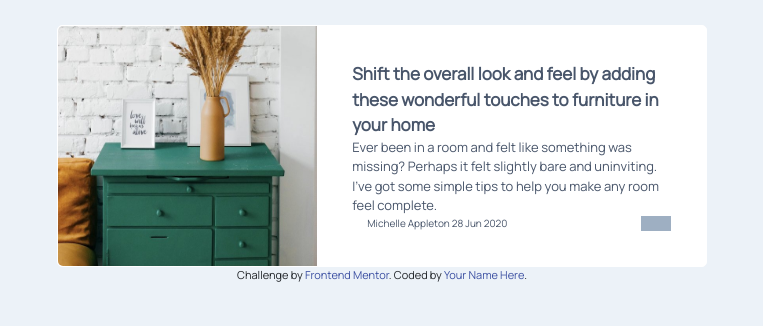
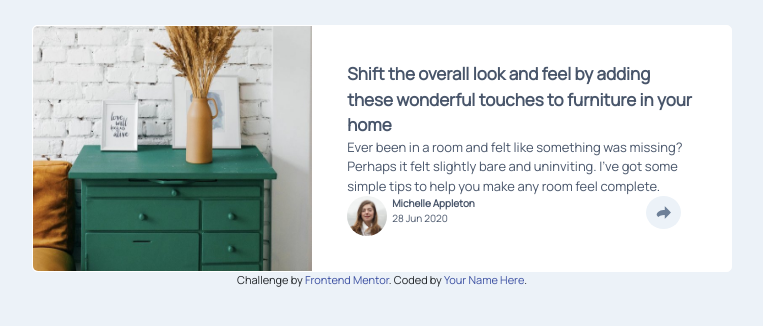
Before and after one commit to Jye-Dewar/FE-ar-prev, a plain HTML site: page index.html in a window 1280 px wide. Shown: the whole page, without its empty margins (258-1021 px from the left). Drawn offline with nearby package versions, Linux system fonts and the light colour scheme.

Commit message:
Proper Share and Author

```diff
--- a/index.html
+++ b/index.html
@@ -34,12 +34,17 @@
         it felt slightly bare and uninviting. I’ve got some simple tips
         to help you make any room feel complete.
       </div>
-      <div class="author d-flex justify-content-between">
-        <div class="col">
-          Michelle Appleton
-          28 Jun 2020
+      <div class="d-flex justify-content-between">
+        <div class="author">
+          <img class="col author_image" src="images/avatar-michelle.jpg" alt="Michelle">
+            <span>
+              <p style="font-weight: 700;">Michelle Appleton</p>
+              <p>28 Jun 2020</p>
+            </span>
         </div>
-        <img class="share_icon col" src="images/icon-share.svg" alt="Share Icon">
+        <div class="col share_icon">
+          <img src="images/icon-share.svg" alt="share_icon">
+        </div>
       </div>
     </div>
   </div>
--- a/style.css
+++ b/style.css
@@ -8,13 +8,35 @@ body {
 }
 
 .author {
-    font-size: x-small;
+   font-size: 10px;
+   width: 60%;
 }
 
-.share_icon {
-    max-width: 15px;
-    background-color: hsl(212, 23%, 69%);
+.author_image {
+    max-width: 40px;
+    padding: 0;
+    border-radius: 50%;
+    float: left;
+    margin-right: 5px;
+}
+
+.author span {
+    float: left;
+}
+
+.author p {
+    margin-bottom: 0;
+    font-weight: 500;
+}
+
+.share_icon img{
+    background-color: hsl(210, 46%, 95%);
     color: hsl(217, 19%, 35%);
+    /* width: 20%;
+    height: auto; */
+    float: right;
+    padding: 10px;
+    border-radius: 50%;
 }
 
 .drawers {
@@ -32,7 +54,7 @@ body {
 
 .card {
     background-color: white;
-    width: 650px;
+    width: 700px;
     margin-top: 25px;
     border-radius: 5px;
     border-color: white;
```
